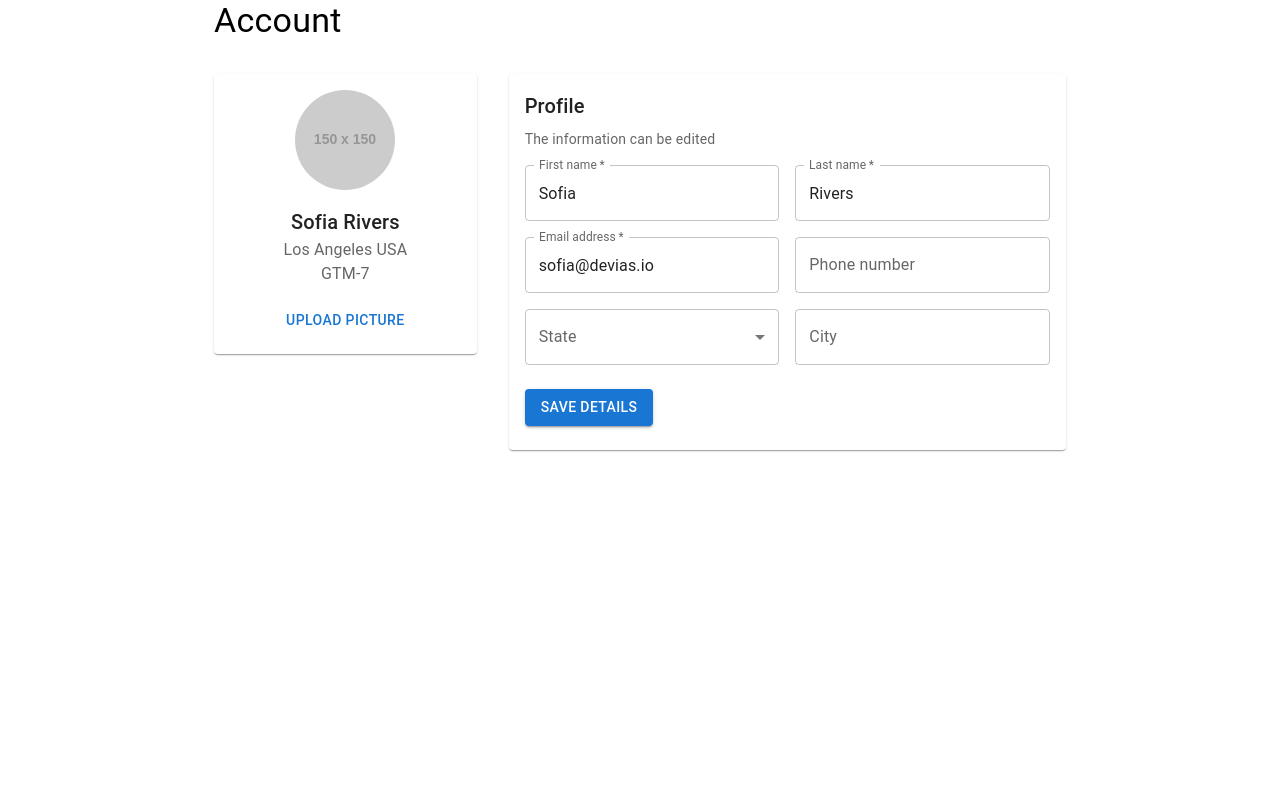
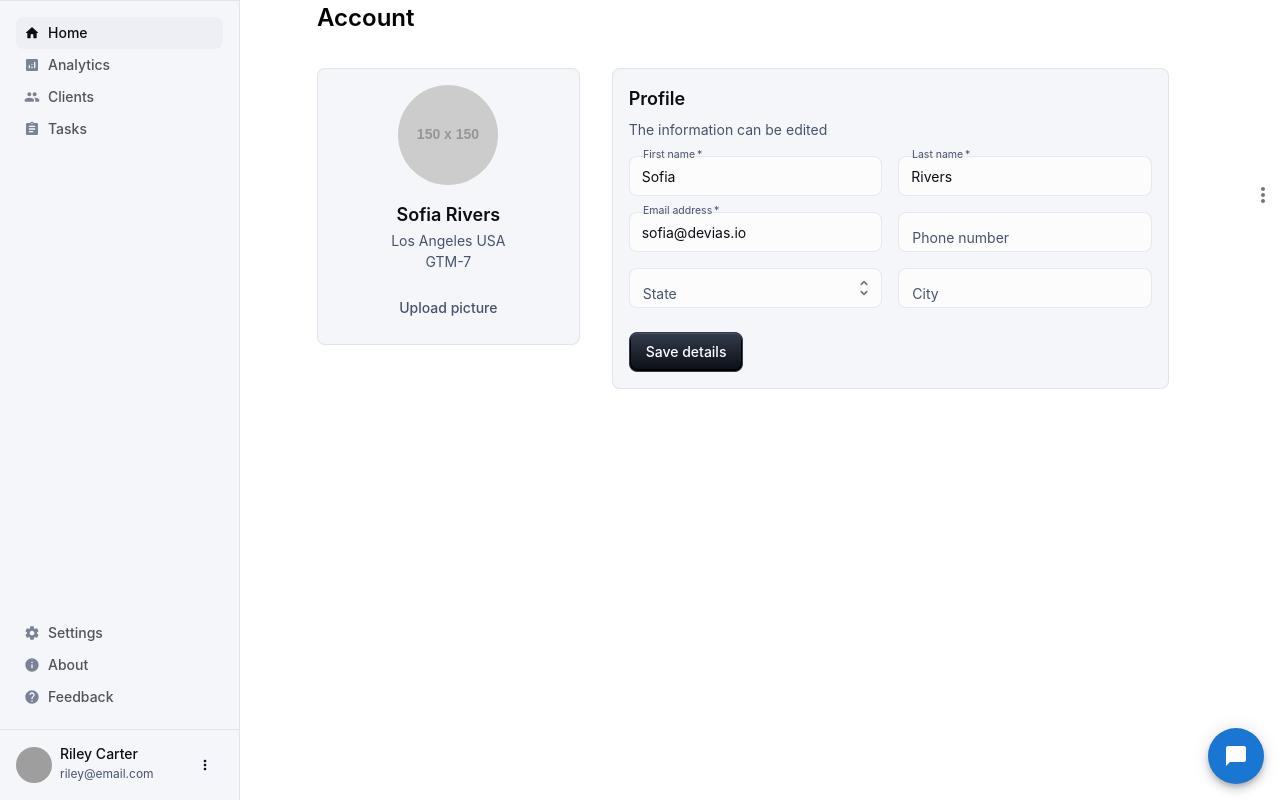
Before and after one commit to dehkai/Voxia, a React (Create React App) app in the folder frontend/: page /user_profile in a window 1280 px wide. Built offline with nearby package versions, Linux system fonts and the light colour scheme; grey boxes are pictures that could not be loaded.

Commit message:
Create root layout for both admin and employee

```diff
--- a/frontend/src/App.js
+++ b/frontend/src/App.js
@@ -10,6 +10,8 @@ import AdminDashboard from "./pages/Admin_Dashboard";
 import EmployeeDashboard from "./pages/Employee_Dashboard";
 import UserProfile from "./pages/User_Profile";
 import { AuthContext, isAuthenticated, clearAuth } from "./utils/auth";
+import AdminLayout from "./layout/AdminLayout"; // Import Admin Layout
+import EmployeeLayout from "./layout/EmployeeLayout"; // Import Employee Layout
 
 function App() {
   const [authState, setAuthState] = useState(isAuthenticated());
@@ -29,8 +31,11 @@ function App() {
       <Router>
         <Routes>
           <Route path="/" element={<Navigate to={!auth.isLoggedIn ? "/signin" : auth.user?.role === "admin" ? "/admin_dashboard" : "/employee_dashboard"} />} />
+
+          {/* Root layout for all other routes */}
+          <Route path="/*" element={auth.isLoggedIn && auth.user?.role === "admin" ? <AdminLayout /> : <EmployeeLayout />}>
             <Route
-            path="/admin_dashboard"
+              path="admin_dashboard"
               element={
                 auth.isLoggedIn && auth.user?.role === "admin" ? (
                   <AdminDashboard />
@@ -40,7 +45,7 @@ function App() {
               }
             />
             <Route
-            path="/employee_dashboard"
+              path="employee_dashboard"
               element={
                 auth.isLoggedIn && auth.user?.role === "employee" ? (
                   <EmployeeDashboard />
@@ -50,7 +55,7 @@ function App() {
               }
             />
             <Route
-            path="/signin"
+              path="signin"
               element={
                 !auth.isLoggedIn ? (
                   <SignIn />
@@ -59,7 +64,8 @@ function App() {
                 )
               }
             />
-          <Route path= "/user_profile" element={<UserProfile />} />
+            <Route path="user_profile" element={<UserProfile />} />
+          </Route>
         </Routes>
       </Router>
     </AuthContext.Provider>
--- a/frontend/src/components/admin_dashboard/OptionsMenu.js
+++ b/frontend/src/components/admin_dashboard/OptionsMenu.js
@@ -40,8 +40,13 @@ const OptionsMenu = React.memo(() => {
     navigate('/signin');
   }, [logout, handleClose, navigate]);
 
+  const handleProfile = React.useCallback(() => {
+    navigate('/user_profile');
+    handleClose();
+  }, [navigate, handleClose]);
+
   const menuItems = React.useMemo(() => [
-    { label: 'Profile', onClick: handleClose },
+    { label: 'Profile', onClick: handleProfile },
     { label: 'My account', onClick: handleClose },
     { type: 'divider' },
     { label: 'Add another account', onClick: handleClose },
--- a/frontend/src/components/admin_dashboard/SideMenu.js
+++ b/frontend/src/components/admin_dashboard/SideMenu.js
@@ -10,6 +10,7 @@ import Typography from '@mui/material/Typography';
 import MenuContent from './MenuContent';
 //import CardAlert from './CardAlert';
 import OptionsMenu from './OptionsMenu';
+import AppTheme from '../../shared-theme/AppTheme';
 
 const drawerWidth = 240;
 
@@ -26,6 +27,7 @@ const Drawer = styled(MuiDrawer)({
 
 export default function SideMenu() {
   return (
+    <AppTheme>
     <Drawer
       variant="permanent"
       sx={{
@@ -74,5 +76,6 @@ export default function SideMenu() {
         <OptionsMenu />
       </Stack>
     </Drawer>
+    </AppTheme>
   );
 }
--- a/frontend/src/components/employee_dashboard/OptionsMenu.js
+++ b/frontend/src/components/employee_dashboard/OptionsMenu.js
@@ -41,7 +41,7 @@ const OptionsMenu = React.memo(() => {
   }, [logout, handleClose, navigate]);
 
   const handleProfile = React.useCallback(() => {
-    navigate('/user_profile');  // Navigate to the profile page
+    navigate('/user_profile');
     handleClose();
   }, [navigate, handleClose]);
 
--- a/frontend/src/components/util/ChatbotDrawer.js
+++ b/frontend/src/components/util/ChatbotDrawer.js
@@ -17,6 +17,7 @@ import { fetchChatbotResponse } from "../../mutations/chatBot/useChatbotInteract
 import botAvatar from "../../assets/images/robot.jpg";
 import ScatterPlotOutlinedIcon from "@mui/icons-material/ScatterPlotOutlined";
 import CloseTwoToneIcon from "@mui/icons-material/CloseTwoTone";
+import AppTheme from "../../shared-theme/AppTheme";
 
 const ChatbotDrawer = ({ open, onClose }) => {
   const [messages, setMessages] = useState([
@@ -91,6 +92,7 @@ const ChatbotDrawer = ({ open, onClose }) => {
   };
 
   return (
+    <AppTheme>
     <Drawer anchor="right" open={open} onClose={onClose}>
       <Box
         sx={{
@@ -269,6 +271,7 @@ const ChatbotDrawer = ({ open, onClose }) => {
         </Box>
       </Box>
     </Drawer>
+    </AppTheme>
   );
 };
 
--- /dev/null
+++ b/frontend/src/layout/AdminLayout.js
@@ -0,0 +1,21 @@
+import React from "react";
+import { Outlet } from "react-router-dom";
+import AppNavbar from "../components/admin_dashboard/AppNavbar"; // or your specific admin navbar
+import SideMenu from "../components/admin_dashboard/SideMenu"; // or your specific admin menu
+import OptionsMenu from "../components/admin_dashboard/OptionsMenu"; // or your specific admin options
+import { Box } from "@mui/material";
+
+const AdminLayout = () => {
+    return (
+        <Box sx={{ display: "flex" }}>
+            <SideMenu /> {/* Admin Side Menu */}
+            <AppNavbar />
+            <Box component="main" sx={{ flexGrow: 1, overflow: "auto" }}>
+                <Outlet /> {/* Render child routes */}
+            </Box>
+            <OptionsMenu /> {/* Admin Options Menu */}
+        </Box>
+    );
+};
+
+export default AdminLayout;
--- /dev/null
+++ b/frontend/src/layout/EmployeeLayout.js
@@ -0,0 +1,51 @@
+import React, { useState } from "react";
+import { Outlet, useLocation } from "react-router-dom";
+import { Box, Fab } from "@mui/material";
+import AppNavbar from "../components/employee_dashboard/AppNavbar";
+import SideMenu from "../components/employee_dashboard/SideMenu";
+import OptionsMenu from "../components/employee_dashboard/OptionsMenu";
+import ChatBubbleIcon from "@mui/icons-material/ChatBubble";
+import ChatbotDrawer from "../components/util/ChatbotDrawer";
+import AppTheme from '../shared-theme/AppTheme';
+
+const RootLayout = () => {
+    const location = useLocation();
+    const [drawerOpen, setDrawerOpen] = useState(false);
+    const shouldHideMenu = location.pathname !== '/user_profile';
+
+    const handleToggleDrawer = () => {
+        setDrawerOpen((prev) => !prev);
+    };
+
+    return (
+        <Box sx={{ display: "flex" }}>
+            {/* Side Menu Conditional Rendering */}
+            {!shouldHideMenu && <AppTheme><SideMenu /></AppTheme>}
+            <AppNavbar />
+            <Box component="main" sx={{ flexGrow: 1, overflow: "auto" }}>
+                <Outlet /> {/* Render child routes */}
+            </Box>
+            {/* Chat Bubble */}
+            {!shouldHideMenu && (
+                <Fab
+                    color="primary"
+                    aria-label="chat"
+                    sx={{
+                        position: "fixed",
+                        bottom: 16,
+                        right: 16,
+                        zIndex: 1000,
+                    }}
+                    onClick={handleToggleDrawer}
+                >
+                    <ChatBubbleIcon />
+                </Fab>
+            )}
+            <OptionsMenu />
+            {/* Chatbot Drawer */}
+            <ChatbotDrawer open={drawerOpen} onClose={handleToggleDrawer} />
+        </Box>
+    );
+};
+
+export default RootLayout;
--- a/frontend/src/pages/SignIn.js
+++ b/frontend/src/pages/SignIn.js
@@ -234,7 +234,7 @@ export default function SignIn(props) {
                 type="password"
                 id="password"
                 autoComplete="current-password"
-                autoFocus
+                //autoFocus
                 required
                 fullWidth
                 variant="outlined"
--- a/frontend/src/pages/User_Profile.js
+++ b/frontend/src/pages/User_Profile.js
@@ -1,7 +1,7 @@
 import React from 'react';
 import { Box, Container, Grid, Card, CardContent, Typography, Avatar, TextField, Button, MenuItem } from '@mui/material';
+import AppTheme from '../shared-theme/AppTheme';
 
-// Sample data for avatar and user info
 const user = {
     name: 'Sofia Rivers',
     location: 'Los Angeles USA',
@@ -11,7 +11,9 @@ const user = {
 
 function Account() {
     return (
+
         <Container maxWidth="md">
+            <AppTheme>
             <Typography variant="h4" sx={{ mb: 4 }}>
                 Account
             </Typography>
@@ -107,6 +109,7 @@ function Account() {
                     </Card>
                 </Grid>
             </Grid>
+            </AppTheme>
         </Container>
     );
 }
```
Lines whose indentation alone changed are shown as unchanged.
